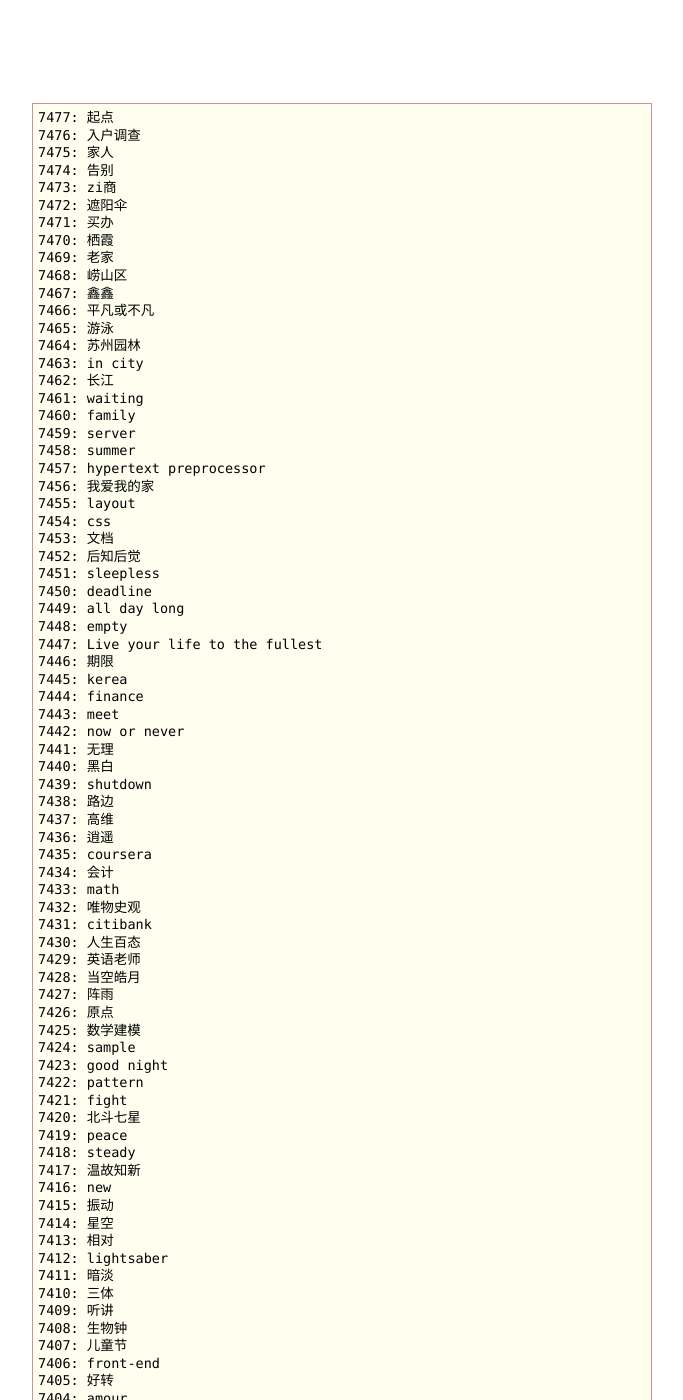
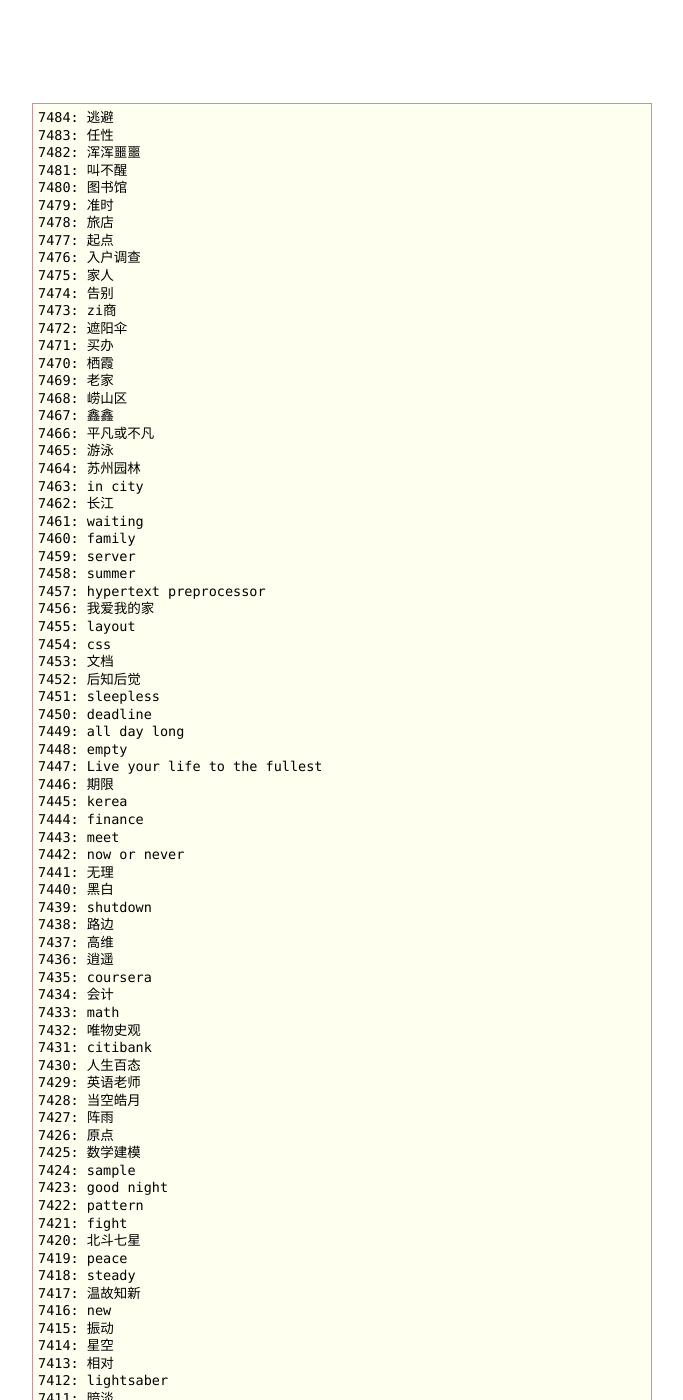
Before and after one commit to betamint/blog, a Jekyll site: the page built from daily-words.html, in a window 1280 px wide and 1400 px high. Shown: the whole window, without its empty margins (298-981 px from the left). Built offline with Jekyll 4.4.1, drawn with Linux system fonts in a browser that asks for light colours; some of the changed text lies outside the part shown.

Commit message:
7478-7484

```diff
--- a/daily-words.html
+++ b/daily-words.html
@@ -2,6 +2,13 @@
 layout: default
 ---
 <pre>
+7484: 逃避
+7483: 任性
+7482: 浑浑噩噩
+7481: 叫不醒
+7480: 图书馆
+7479: 准时
+7478: 旅店
 7477: 起点
 7476: 入户调查
 7475: 家人
```
